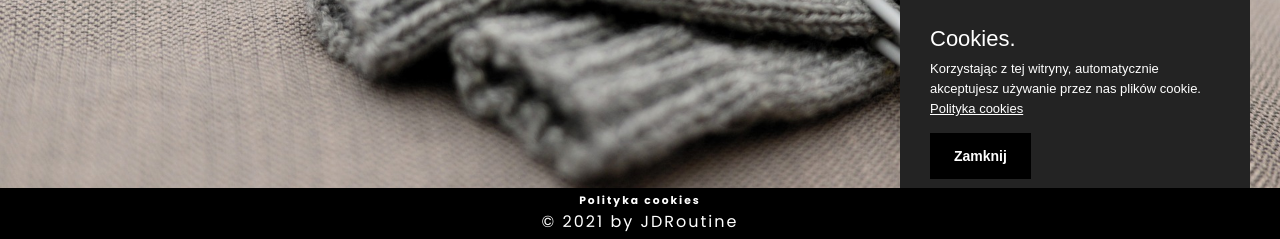
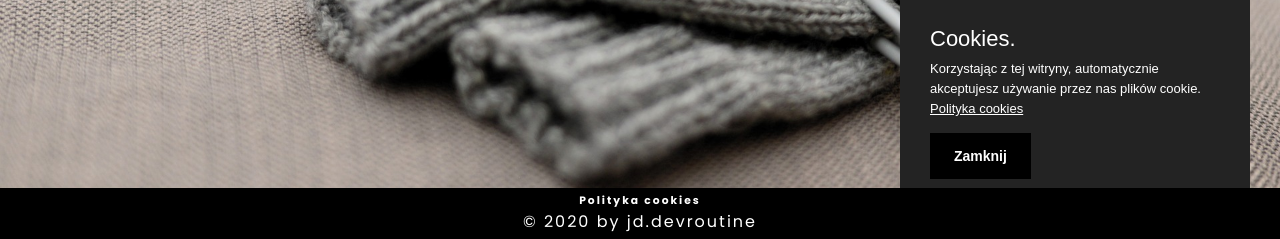
Before and after one commit to jdroutine/barbart, a Django app: page / in a window 1280 px wide. Shown: the part 561-800 px from the top of the page. Run offline with Django 3.2, Linux system fonts and the light colour scheme; data that the repository does not hold is empty; some libraries are stand-ins or nearby versions.

Commit message:
footer edited

```diff
--- a/barbart/mysite/portfolio/templates/home.html
+++ b/barbart/mysite/portfolio/templates/home.html
@@ -106,7 +106,7 @@
 
     <footer>
         <a href="http://wszystkoociasteczkach.pl/polityka-cookies/"><h6>Polityka cookies</h6></a>
-        &copy; 2021 by JDRoutine
+        &copy; 2020 by jd.devroutine
     </footer>
     <script src="{% static 'js/jquery3.5.1.js' %}"></script>
     <script src="{% static 'js/owl.carousel.js' %}"></script>
--- a/barbart/mysite/portfolio/templates/index.html
+++ b/barbart/mysite/portfolio/templates/index.html
@@ -94,7 +94,7 @@
     </div>
     <footer>
         <a href="http://wszystkoociasteczkach.pl/polityka-cookies/"><h6>Polityka cookies</h6></a>
-        &copy; 2021 by JDRoutine
+        &copy; 2020 by jd.devroutine
     </footer>
     <script src="{% static 'js/lightbox-plus-jquery.min.js' %}"></script>
     <script src="{% static 'js/jquery3.5.1.js' %}"></script>
```
